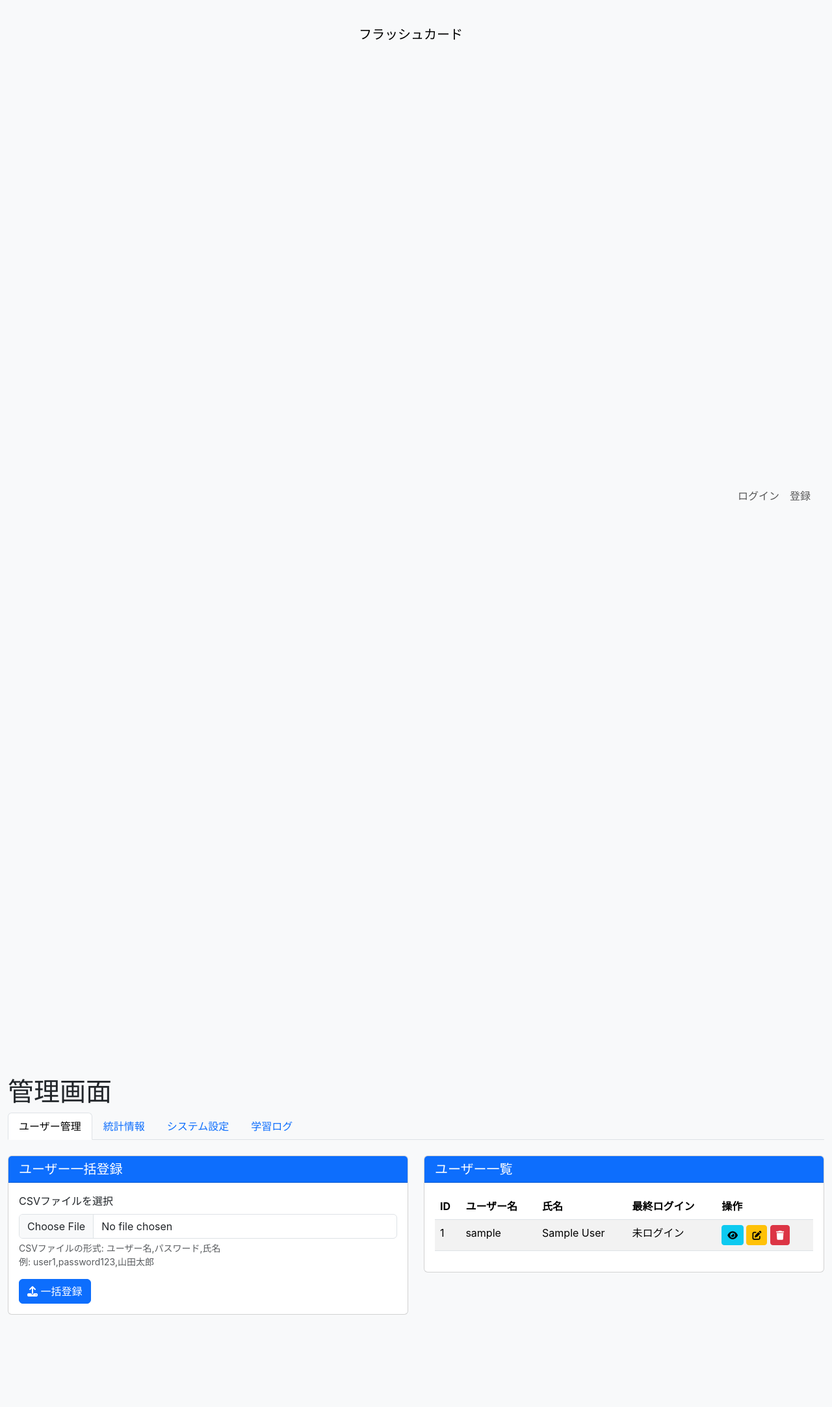
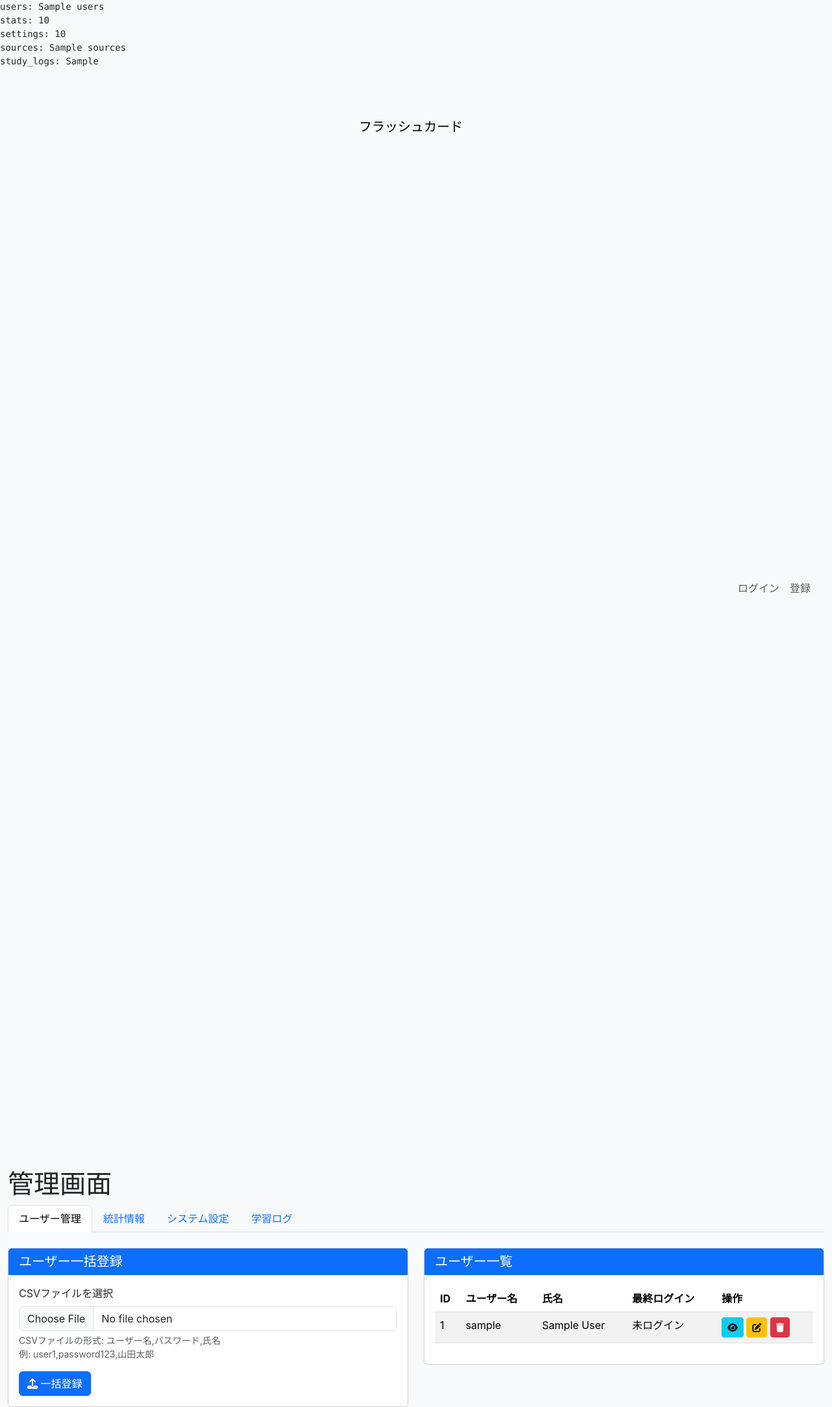
Before and after one commit to GHTAKAHIRO/flashcard-app, a Flask app: template templates/admin.html in a window 1280 px wide. Shown: the whole page at 65% size. Before the commit the page ends 2023 px from the top, so only its background shows below. Run offline with Flask 3, Linux system fonts and the light colour scheme; the template is opened without the code that fills it: most values are stand-ins (such as "Sample title", 1, 10 or a date in 2020); some libraries are stand-ins or nearby versions.

Commit message:
Add debug information to admin.html by displaying user data, statistics, settings, sources, and study logs in a preformatted block for easier troubleshooting.

```diff
--- a/templates/admin.html
+++ b/templates/admin.html
@@ -9,6 +9,13 @@
     <link rel="stylesheet" href="{{ url_for('static', filename='css/large-display.css') }}">
 </head>
 <body>
+    <pre>
+users: {{ users }}
+stats: {{ stats }}
+settings: {{ settings }}
+sources: {{ sources }}
+study_logs: {{ study_logs }}
+    </pre>
     <!-- ヘッダー -->
     <nav class="navbar navbar-expand-lg navbar-light bg-light">
         <div class="container">
```
